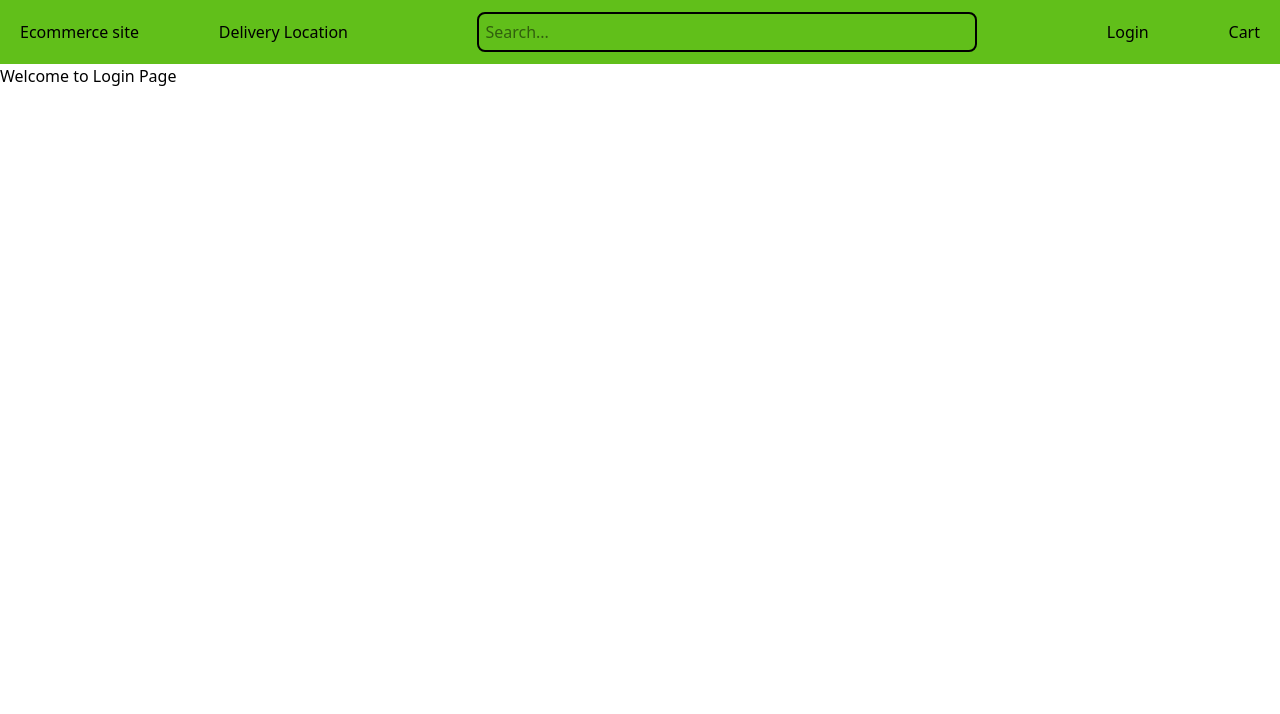
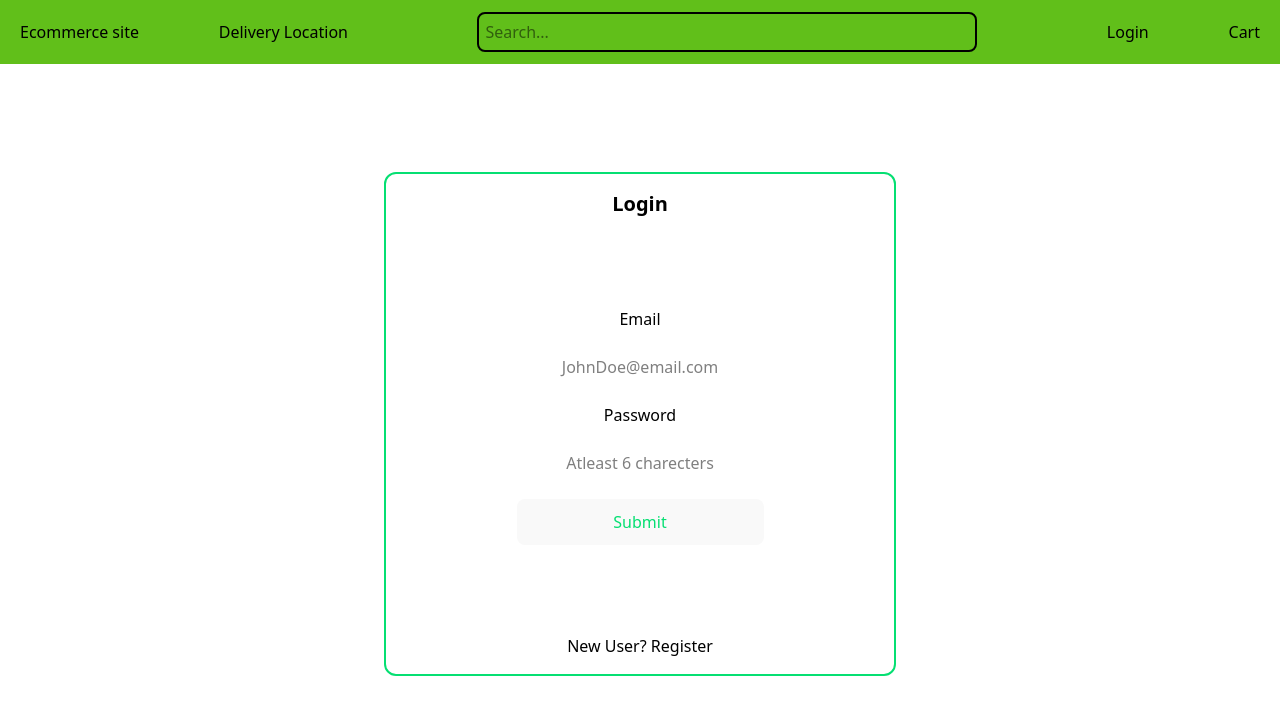
Before and after one commit to RiyazShaik-158/Ecommerce, a React (Vite) app: page /login in a window 1280 px wide. Shown: the top 714 px of the page. Built offline with nearby package versions, Linux system fonts and the light colour scheme.

Commit message:
feat(added login form): created login form and basic submit

```diff
--- a/src/components/Home.tsx
+++ b/src/components/Home.tsx
@@ -1,5 +1,5 @@
 const Home = () => {
-  return <div>Welcome to home Page</div>;
+  return <div className="bg-red-500">Welcome to home Page</div>;
 };
 
 export default Home;
--- a/src/components/Login.tsx
+++ b/src/components/Login.tsx
@@ -1,7 +1,71 @@
+import { useState } from "react";
+import { Link } from "react-router-dom";
+
 const Login = () => {
+  const [formInput, setFormInput] = useState({
+    email: "",
+    password: "",
+  });
+
+  const handleChange = (event: React.ChangeEvent<HTMLInputElement>) => {
+    const { name, value } = event.target;
+    setFormInput({ ...formInput, [name]: value });
+  };
+
+  const handleSubmit = (e: React.FormEvent) => {
+    e.preventDefault();
+    console.log("obtained user input", formInput);
+  };
   return (
-    <div>
-      <h4>Welcome to Login Page</h4>
+    <div className="w-full h-[90%] flex  justify-center items-center bg-[#fff]">
+      <div className="flex flex-col w-[40%] h-[70%] justify-between items-center p-4 border-green-400 border-2 rounded-xl">
+        <h4 className="text-xl font-semibold">Login</h4>
+        <form
+          onSubmit={handleSubmit}
+          className="font-normal flex flex-col justify-center items-center gap-[20px]"
+        >
+          <>
+            <label htmlFor="email">Email</label>
+            <input
+              placeholder="JohnDoe@email.com"
+              id="email"
+              name="email"
+              type="text"
+              value={formInput.email}
+              onChange={handleChange}
+              className="text-center p-1 px-2 rounded"
+            />
+          </>
+          <>
+            <label htmlFor="password">Password</label>
+            <input
+              placeholder="Atleast 6 charecters"
+              id="password"
+              name="password"
+              type="password"
+              value={formInput.password}
+              onChange={handleChange}
+              className="text-center p-1 px-2 rounded"
+            />
+          </>
+          <button
+            type="submit"
+            className="w-full p-1 rounded-xl border-1 border-green-400 font-semibold text-green-400"
+          >
+            Submit
+          </button>
+        </form>
+        <div>
+          <h4>
+            New User?{" "}
+            <Link to="/signup">
+              <span className="text-black font-medium hover:text-green-400 transition-all duration-300 ease-in-out">
+                Register
+              </span>
+            </Link>
+          </h4>
+        </div>
+      </div>
     </div>
   );
 };
```
